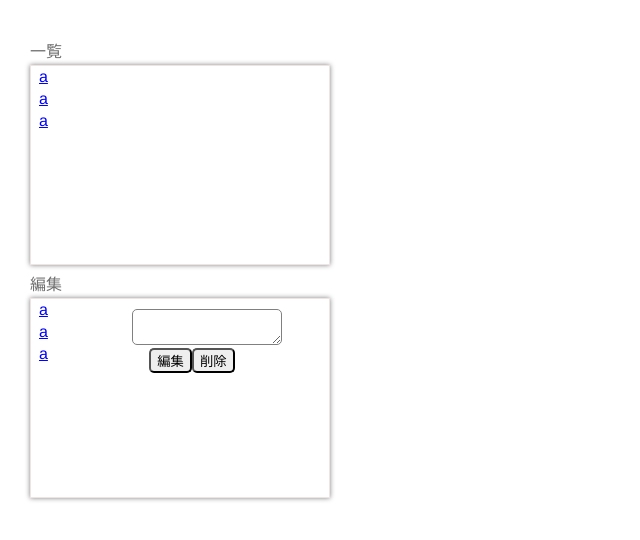
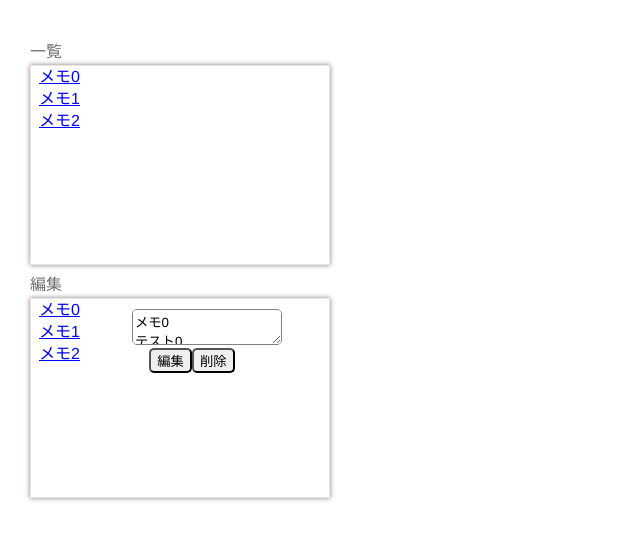
Before and after one commit to goruchanchan/fjord-create-react-app, a React (Create React App) app in the folder todo-app/: page / in a window 1280 px wide. Shown: the top 540 px of the page, without its empty margins (0-640 px from the left). Built offline with nearby package versions, Linux system fonts and the light colour scheme.

Commit message:
update 静的バージョンを作成

```diff
--- a/todo-app/src/EditToDo.js
+++ b/todo-app/src/EditToDo.js
@@ -1,11 +1,13 @@
+import React from "react";
 import "./ToDo.css";
 
-function EditToDo() {
+class EditToDo extends React.Component {
+  render() {
     return (
       <div className="App">
         <div className="WrapperEdit">
           <section className="Top">
-          <textarea></textarea>
+            <textarea defaultValue={this.props.todo.contents}></textarea>
           </section>
           <section className="Down">
             <button>編集</button>
@@ -15,5 +17,6 @@ function EditToDo() {
       </div>
     );
   }
+}
 
 export default EditToDo;
--- a/todo-app/src/EditingBoard.js
+++ b/todo-app/src/EditingBoard.js
@@ -1,23 +1,26 @@
+import React from "react";
 import "./ToDo.css";
 import ToDoTable from "./ToDoTable";
 import EditToDo from "./EditToDo";
 
-function EditingBoard() {
+class EditingBoard extends React.Component {
+  render() {
     return (
       <div className="EditingBoard">
         <h1>編集</h1>
         <div className="Board">
           <div className="Wrapper">
             <section className="Left">
-            <ToDoTable />
+              <ToDoTable todos={this.props.todos} />
             </section>
             <section className="Right">
-            <EditToDo />
+              <EditToDo todo={this.props.todos[0]}/>
             </section>
           </div>
         </div>
       </div>
     );
   }
+}
 
 export default EditingBoard;
--- a/todo-app/src/ToDoApp.js
+++ b/todo-app/src/ToDoApp.js
@@ -1,8 +1,10 @@
+import React from "react";
 import ToDoBoard from "./ToDoBoard";
 import EditingBoard from "./EditingBoard";
-import './ToDo.css';
+import "./ToDo.css";
 
-function ToDoApp() {
+class ToDoApp extends React.Component {
+  render() {
     return (
       <div className="ToDoApp">
         <header className="App-header">
@@ -20,13 +22,14 @@ function ToDoApp() {
           </a> */}
         </header>
         <div className="Contents">
-        <ToDoBoard />
+          <ToDoBoard todos={this.props.todos} />
         </div>
         <div className="Contents">
-        <EditingBoard />
+          <EditingBoard todos={this.props.todos} />
         </div>
       </div>
     );
   }
+}
 
 export default ToDoApp;
--- a/todo-app/src/ToDoBoard.js
+++ b/todo-app/src/ToDoBoard.js
@@ -1,15 +1,18 @@
+import React from "react";
 import "./ToDo.css";
 import ToDoTable from "./ToDoTable";
 
-function ToDoBoard() {
+class ToDoBoard extends React.Component {
+  render() {
     return (
       <div className="ToDoBoard">
         <h1>一覧</h1>
         <div className="Board">
-        <ToDoTable />
+          <ToDoTable todos={this.props.todos}/>
         </div>
       </div>
     );
   }
+}
 
 export default ToDoBoard;
--- a/todo-app/src/ToDoTable.js
+++ b/todo-app/src/ToDoTable.js
@@ -1,13 +1,18 @@
+import React from "react";
 import "./ToDo.css";
 
-function ToDoTable() {
-  return (
-    <ul>
-      <li>a</li>
-      <li>a</li>
-      <li>a</li>
-    </ul>
-  );
+class ToDoTable extends React.Component {
+  render() {
+    return (
+      <div className="ToDoTable">
+        <ul>
+          {this.props.todos.map((todo) => (
+            <li key={todo.id}>{todo.title}</li>
+          ))}
+        </ul>
+      </div>
+    );
+  }
 }
 
 export default ToDoTable;
--- a/todo-app/src/index.js
+++ b/todo-app/src/index.js
@@ -1,15 +1,18 @@
 import React from "react";
 import ReactDOM from "react-dom/client";
 import "./index.css";
-// import App from './App';
 import ToDoApp from "./ToDoApp";
 import reportWebVitals from "./reportWebVitals";
 
+const TODOS = [
+  { id: 0, title: "メモ0", contents: "メモ0\rテスト0" },
+  { id: 1, title: "メモ1", contents: "メモ1\rテスト1" },
+  { id: 2, title: "メモ2", contents: "メモ2\rテスト2" },
+];
 const root = ReactDOM.createRoot(document.getElementById("root"));
 root.render(
   <React.StrictMode>
-    {/* <App /> */}
-    <ToDoApp />
+    <ToDoApp todos={TODOS}/>
   </React.StrictMode>
 );
 
```
Lines whose indentation alone changed are shown as unchanged.
